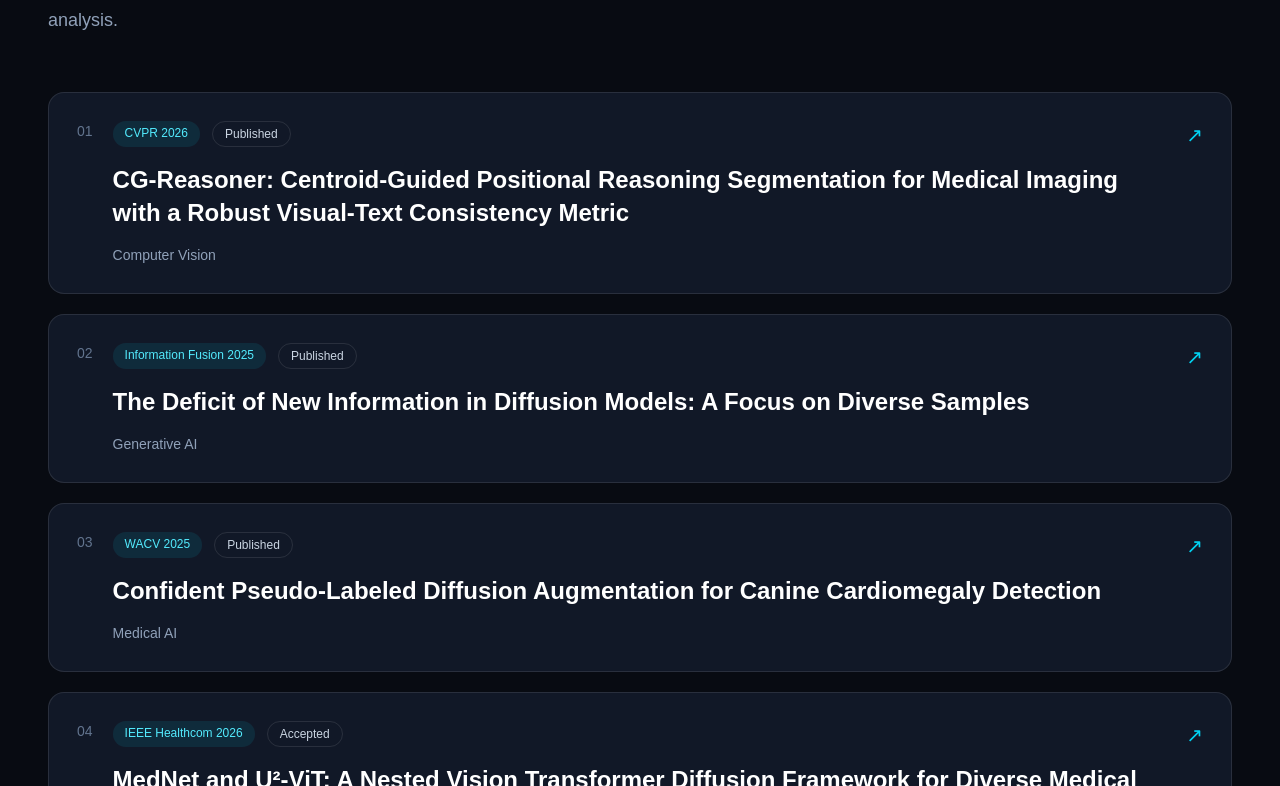
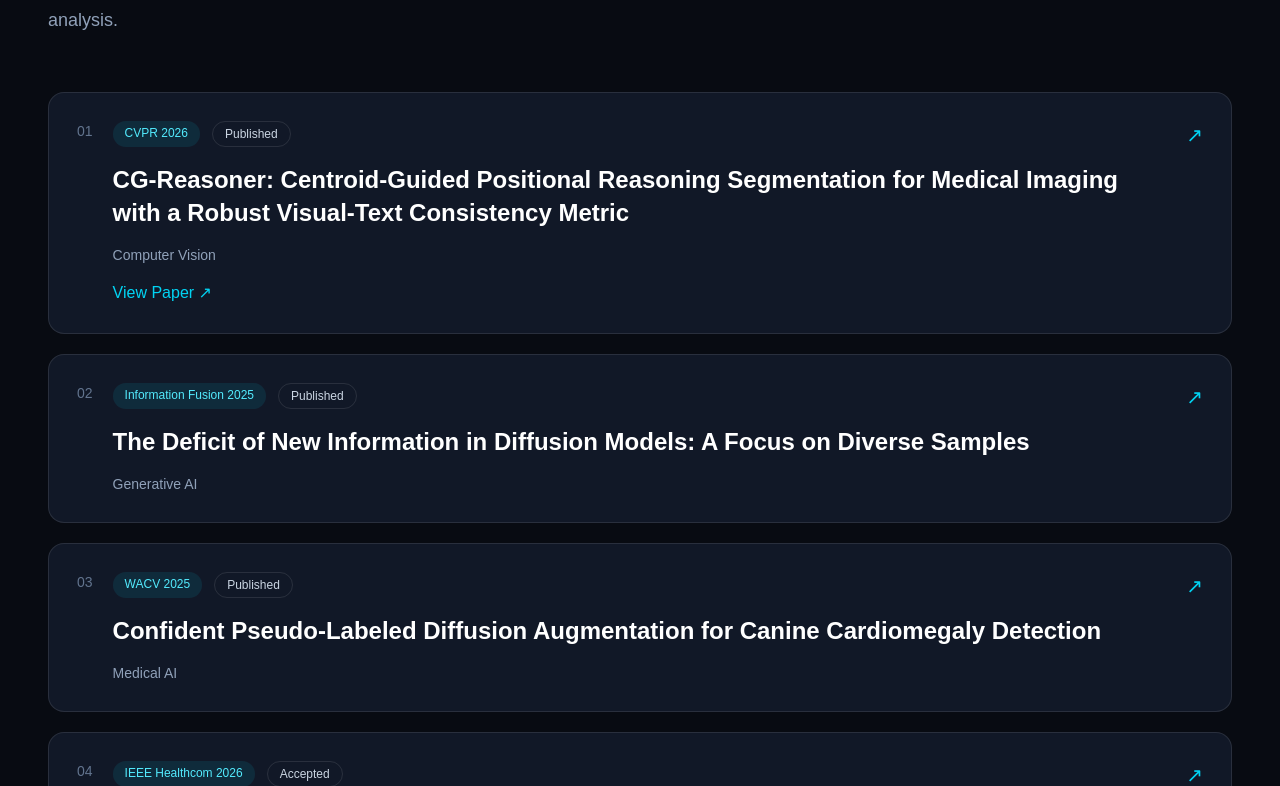
Before and after one commit to sravanipottipati/lakshmikar-ai-portfolio, a Next.js app: page / in a window 1280 px wide. Shown: the part 3614-4400 px from the top of the page. Built offline with nearby package versions, Linux system fonts and the light colour scheme.

Commit message:
Add CG-Reasoner paper link to publications

```diff
--- a/src/components/Publications.tsx
+++ b/src/components/Publications.tsx
@@ -2,6 +2,7 @@ const publications = [
   {
     title: "CG-Reasoner: Centroid-Guided Positional Reasoning Segmentation for Medical Imaging with a Robust Visual-Text Consistency Metric",
     venue: "CVPR 2026",
+    link: "/research/cg-reasoner-paper.pdf",
     category: "Computer Vision",
     status: "Published",
   },
@@ -79,6 +80,17 @@ export default function Publications() {
                   <p className="mt-4 text-sm text-slate-400">
                     {paper.category}
                   </p>
+
+                  {"link" in paper && paper.link && (
+                    <a
+                      href={paper.link}
+                      target="_blank"
+                      rel="noopener noreferrer"
+                      className="mt-4 inline-block font-medium text-cyan-400 hover:text-cyan-300"
+                    >
+                      View Paper ↗
+                    </a>
+                  )}
                 </div>
 
                 <span
```
